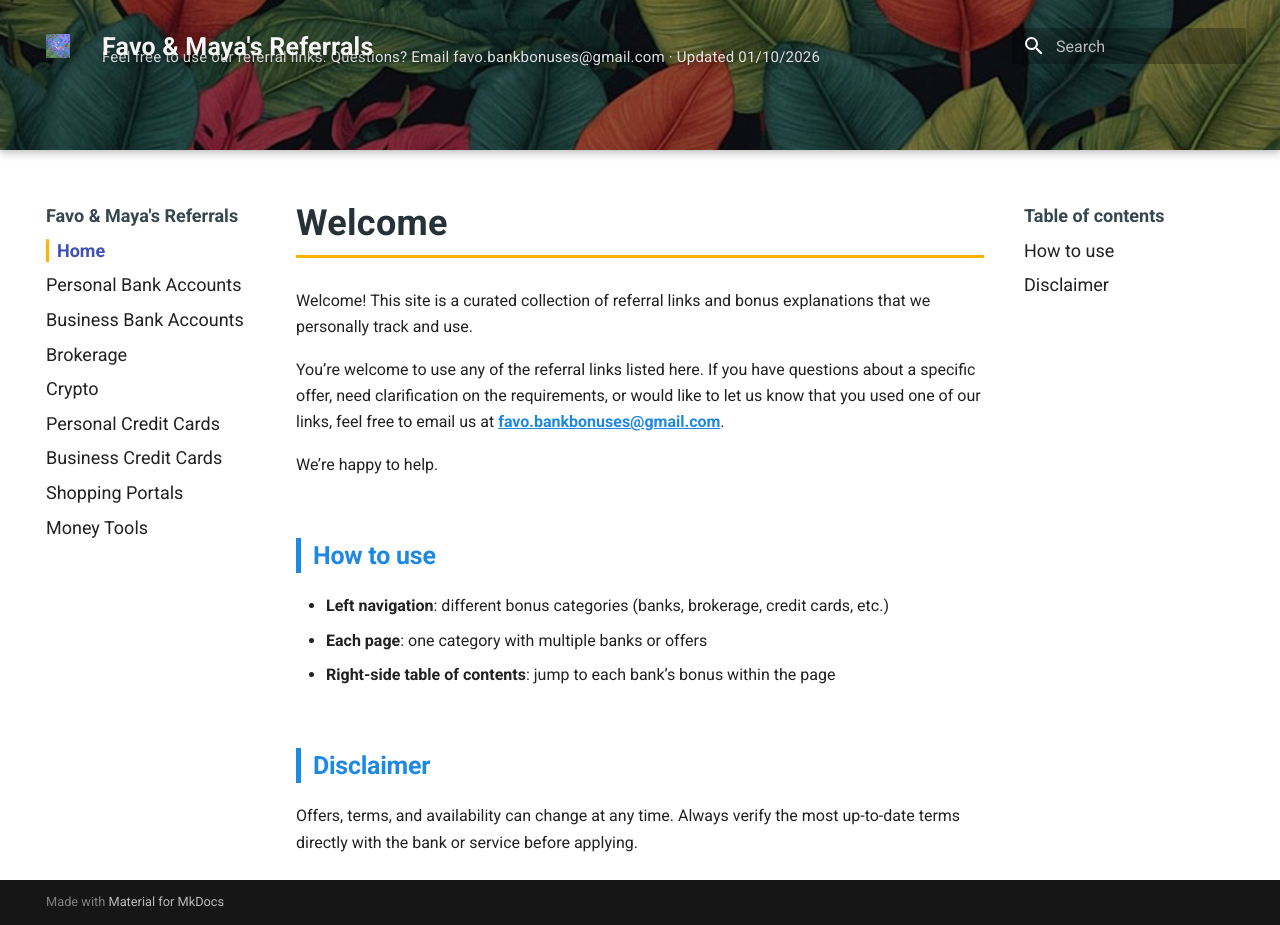
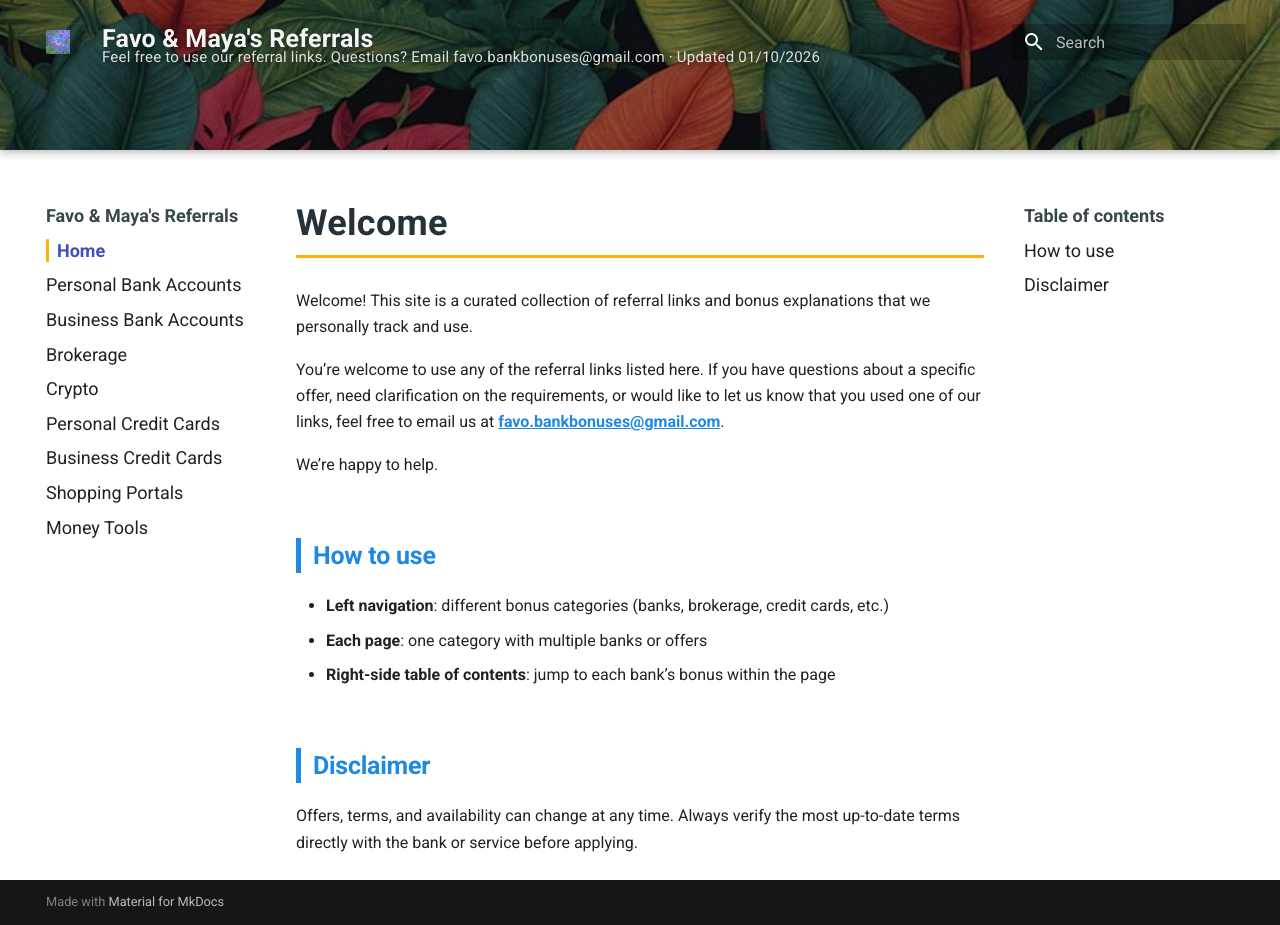
Before and after one commit to whispersofzephyr/favolinkhub-site, an MkDocs documentation site: the page built from docs/index.md, in a window 1280 px wide. Built offline with MkDocs 1.6.1 and Material for MkDocs 9.7.7, drawn with Linux system fonts in a browser that asks for light colours.

Commit message:
Update extra.css

```diff
--- a/docs/stylesheets/extra.css
+++ b/docs/stylesheets/extra.css
@@ -232,7 +232,7 @@
 /* Site title（Favo & Maya's Referrals） */
 .md-header__title {
   margin-top: 6px;
-  margin-bottom: 14px; /* 和下面那行拉开一点 */
+  margin-bottom: 6px; /* 和下面那行拉开一点 */
 }
 
 /* 副标题（你那段说明文字） */
@@ -240,17 +240,37 @@
 .md-header__topic p,
 .md-header__topic span {
   display: block;
-  margin-top: 12px;
+  margin-top: 4px;
   line-height: 1.35;
   opacity: 0.95;
 }
 
 /* 如果副标题是一整行文本，给它一点呼吸空间 */
 .md-header__topic {
-  margin-bottom: 8px;
+  margin-bottom: 4px;
 }
 
 /* Header 中隐藏 page name，只保留 site name + 副标题 */
 .md-header__topic + .md-header__topic {
   display: none;
 }
+
+/* Force spacing between site name and site description in header */
+.md-header__title .md-header__ellipsis{
+  display: flex;
+  flex-direction: column;
+  gap: 6px;              /* 这里改成 8px / 10px 都行 */
+}
+
+/* 防止内部自带的 margin 干扰 */
+.md-header__title .md-header__topic{
+  margin: 0 !important;
+  padding: 0 !important;
+  line-height: 1.15;
+}
+
+/* 可选：让副标题更小一点、透明一点 */
+.md-header__title .md-header__topic:nth-child(2){
+  font-size: 0.78rem;
+  opacity: 0.9;
+}
```
